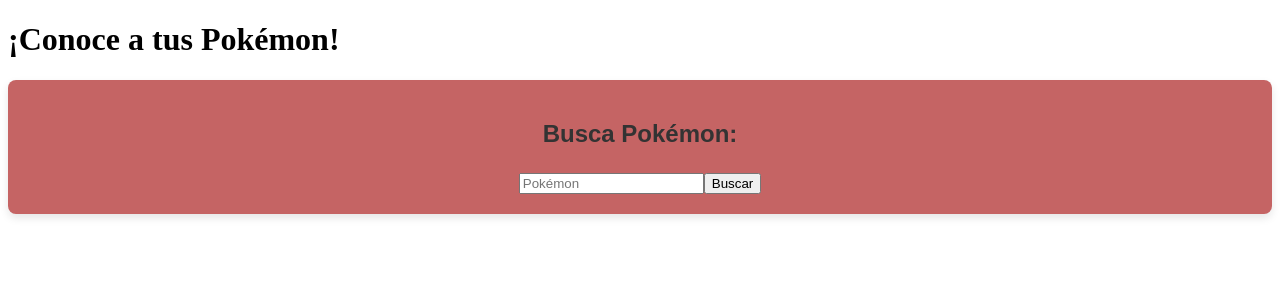
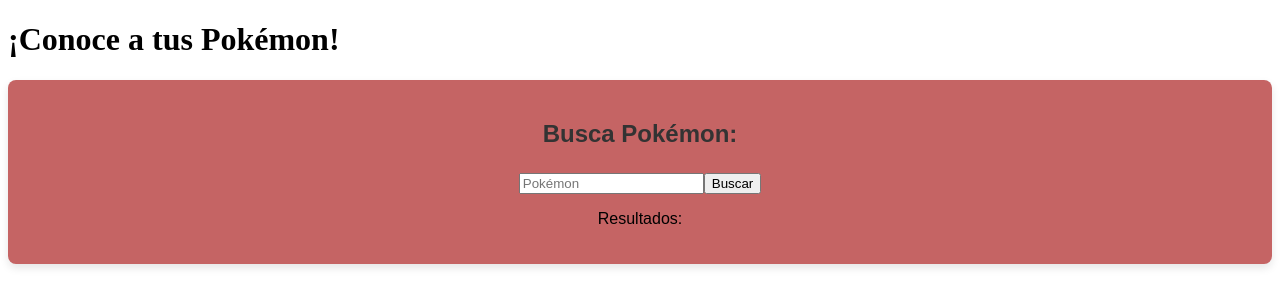
Before and after one commit to FrappuccinoIc/react-api-pokemon, a React (Vite) app: page / in a window 1280 px wide. Shown: the top 306 px of the page. Built offline with nearby package versions, Linux system fonts and the light colour scheme.

Commit message:
Mensaje de estado de fetch visualmente pulido

```diff
--- a/src/PokemonFetcher.jsx
+++ b/src/PokemonFetcher.jsx
@@ -2,6 +2,7 @@ import { useState, useEffect } from "react";
 import './PokemonFetcher.css';
 
 function PokemonFetcher() {
+    const [mensaje, setMensaje] = useState("");
     const [pokemon, setPokemon] = useState([]);
     const [inputValue, setInput] = useState("");
     const [cargando, setCargando] = useState(false);
@@ -12,16 +13,13 @@ function PokemonFetcher() {
         e.target.setCustomValidity('') //Reinicia mensaje de validez cuando usuario escribe, ya que no se sabe si es valido aún o no mientras escribe.
     }
 
-    /* useEffect(() => {
-
-    }, []); */
-
-    if(cargando) {
-        return <p>Cargando Pokémon...</p>;
-    }
-    if(error) {
-        return <p>Error: {error}</p>;
-    }
+    useEffect(() => {
+        if(cargando === true) {
+            setMensaje(`Cargando Pokémon...`);
+        } else if(error) {
+            setMensaje(`Error: ${error}`);
+        } else setMensaje(`Resultados: `);
+    }, [cargando, error, mensaje]);
 
     const handleSubmit = async (e) => {
         e.preventDefault();
@@ -43,8 +41,12 @@ function PokemonFetcher() {
 
             setPokemon([fetchedPokemon]);
 
-        } catch(err) {setError(err.message);
-        } finally {setCargando(false);}
+        } catch(err) {
+            setError(err.message);
+            setPokemon([]);
+        } finally {
+            setCargando(false);
+        }
     }
 
     return (
@@ -53,13 +55,14 @@ function PokemonFetcher() {
             <form onSubmit={handleSubmit}>
                 <input type="text" placeholder="Pokémon" name="query" value={inputValue} onChange={(e) => registraCambioValor(e)} minLength={3} maxLength={30} onInvalid={(e) => e.target.setCustomValidity("Ingrese de 3-30 carácteres.")}/>
                 <button>Buscar</button>
+                <p>{mensaje}</p>
             </form>
             <div className="pokemon-list">
                 {pokemon.map(pokemon => (
                     <div key={pokemon.id} className="pokemon-card">
                         <h3>{pokemon.name.charAt(0).toUpperCase() + pokemon.name.slice(1)}</h3>
                         <img src={pokemon.image} alt={pokemon.name}/>
-                        <p>Tipos: {pokemon.types}</p>
+                        <p>Types: {pokemon.types}</p>
                     </div>
                 ))}
             </div>
```
